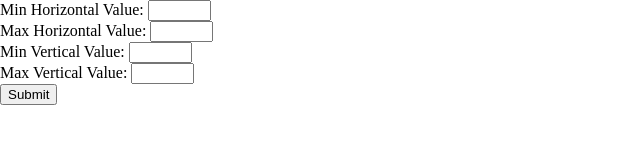
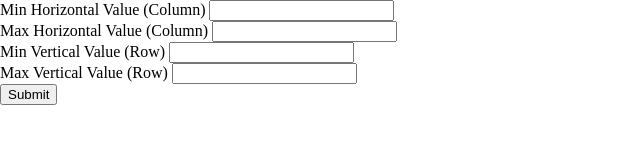
Before and after one commit to daltonjames/daltonjames.github.io, a plain HTML site: page index.html in a window 1280 px wide. Shown: the whole page, without its empty margins (0-640 px from the left). Drawn offline with nearby package versions, Linux system fonts and the light colour scheme.

Commit message:
Update index.html

```diff
--- a/index.html
+++ b/index.html
@@ -10,8 +10,10 @@
     File: index.html
     Created: 10/21/2014
 
-    page to display the multiplication table
-    Updated: 10/23/2014
+    Description: page to display the dynamic multiplication table and holds the
+                 form for it
+
+    Updated: 10/24/2014
     -->
 
     <title>Mult Table</title>
@@ -29,32 +31,42 @@
 
     <!--form to take in the size of the multiplication table -->
     <form id="m_form" action="javascript:void(0)">
+
+      <!--each of the divs encloses a label and number box pair-->
       <div class="form_ele">
-        <label>Min Horizontal Value:</label>
-        <input id="min_h" class="text_box" type="number" tabindex="1" />
+        <!--the minimum horizontal value for the table-->
+        <label>Min Horizontal Value (Column)</label>
+        <input id="min_h" class="num_box" type="number" tabindex="1" />
       </div>
 
       <div class="form_ele">
-        <label>Max Horizontal Value:</label>
-        <input id="max_h" class="text_box" type="number" tabindex="2" />
+        <!--the maximum horizontal value for the table-->
+        <label>Max Horizontal Value (Column)</label>
+        <input id="max_h" class="num_box" type="number" tabindex="2" />
       </div>
 
       <div class="form_ele">
-        <label>Min Vertical Value:</label>
-        <input id="min_v" class="text_box" type="number" tabindex="3" />
+        <!--the minimum vertical value for the table-->
+        <label>Min Vertical Value (Row)</label>
+        <input id="min_v" class="num_box" type="number" tabindex="3" />
       </div>
 
       <div class="form_ele">
-        <label>Max Vertical Value:</label>
-        <input id="max_v" class="text_box" type="number" tabindex="4" />
+        <!--the maximum vertical value for the table-->
+        <label>Max Vertical Value (Row)</label>
+        <input id="max_v" class="num_box" type="number" tabindex="4" />
       </div>
 
-
+      <!--the submit box to create the table-->
       <input class="submit_box" type="submit" tabindex="5" />
     </form>
 
+    <!--the dynamic table to be created-->
+    <table id="result"></table>
 
-    <table id="result"></table>
+    <!--paragraph for errors-->
+    <p id="error_msg"></p>
+
 
   </body>
 </html>
```
